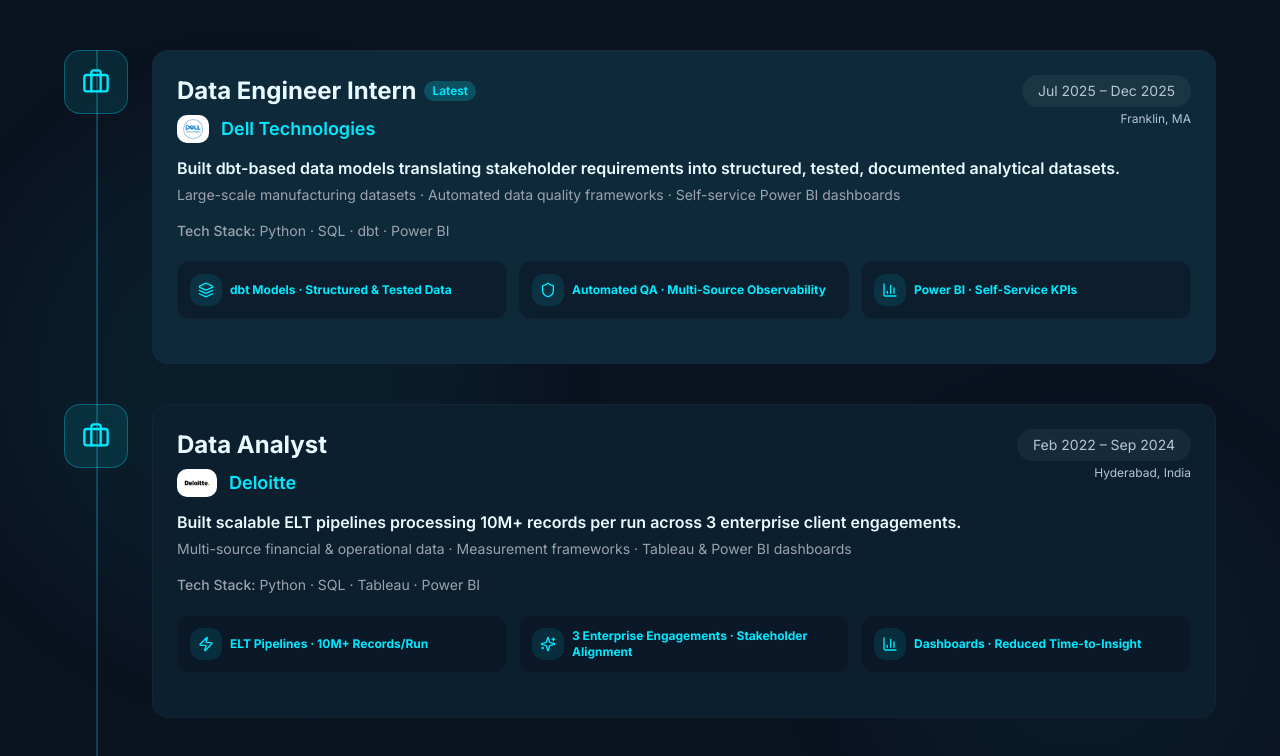
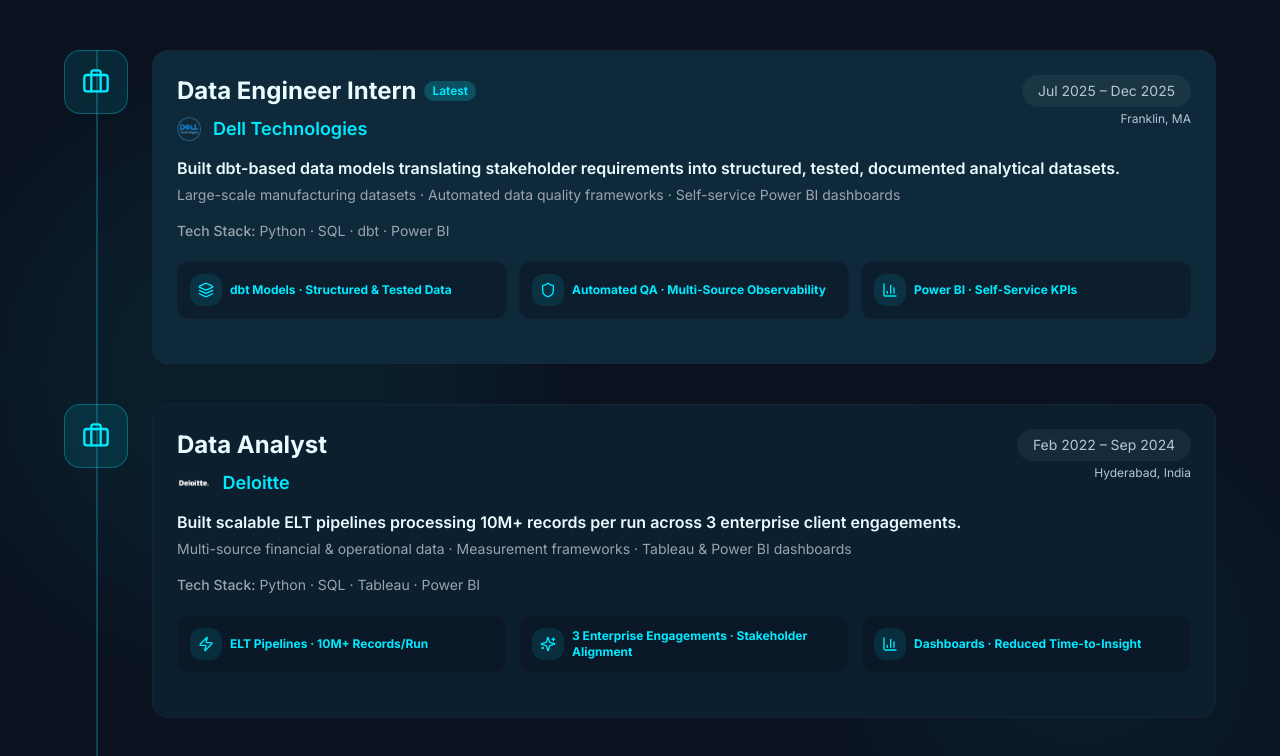
Before and after one commit to sushmitha-lab/SushmithaKatherine-portfolio, a React (Vite) app: page / in a window 1280 px wide. Shown: the part 1047-1803 px from the top of the page. Built offline with nearby package versions, Linux system fonts and the light colour scheme.

Commit message:
Remove white backgrounds from company logos

```diff
--- a/src/components/ExperienceSection.tsx
+++ b/src/components/ExperienceSection.tsx
@@ -5,7 +5,7 @@
   {
     title: 'Data Engineer Intern',
     company: 'Dell Technologies',
-    logo: '/logos/dell.jpeg',
+    logo: '/logos/dell.png',
     location: 'Franklin, MA',
     period: 'Jul 2025 – Dec 2025',
     signatureImpact: 'Built dbt-based data models translating stakeholder requirements into structured, tested, documented analytical datasets.',
@@ -22,7 +22,7 @@
   {
     title: 'Data Analyst',
     company: 'Deloitte',
-    logo: '/logos/deloitte.png',
+    logo: '/logos/deloitte-dark.png',
     location: 'Hyderabad, India',
     period: 'Feb 2022 – Sep 2024',
     signatureImpact: 'Built scalable ELT pipelines processing 10M+ records per run across 3 enterprise client engagements.',
@@ -118,9 +118,7 @@
                         )}
                       </div>
                       <div className="flex items-center gap-3">
-                        <div className="h-7 px-1.5 rounded-md bg-white flex items-center justify-center">
-                          <img src={exp.logo} alt={exp.company} className="h-5 w-auto object-contain" />
-                        </div>
+                        <img src={exp.logo} alt={exp.company} className="h-6 w-auto object-contain" />
                         <p className="text-primary font-semibold text-lg">{exp.company}</p>
                       </div>
                     </div>
```
Also changed, not shown: public/logos/dell.png (added), public/logos/deloitte-dark.png (added).
